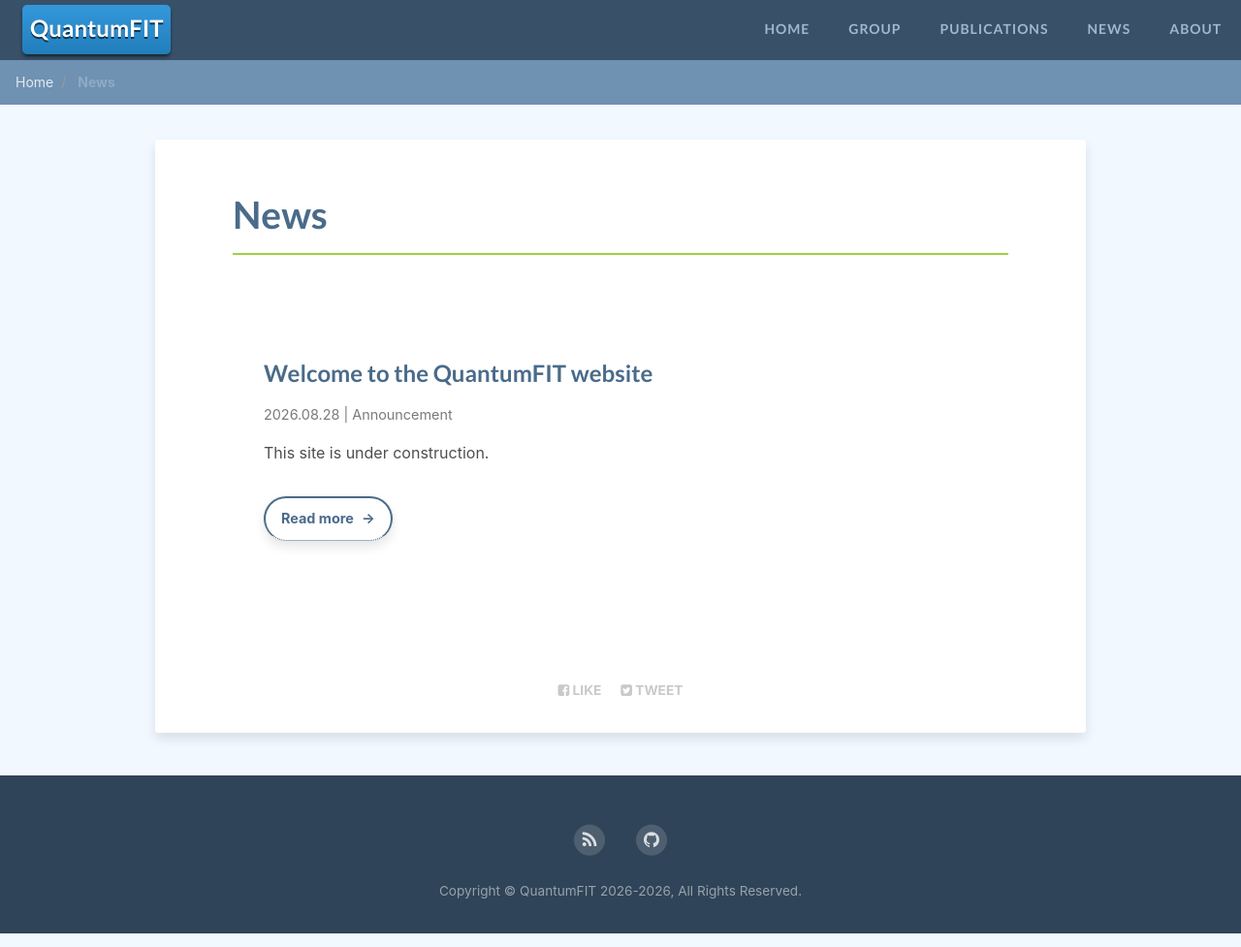
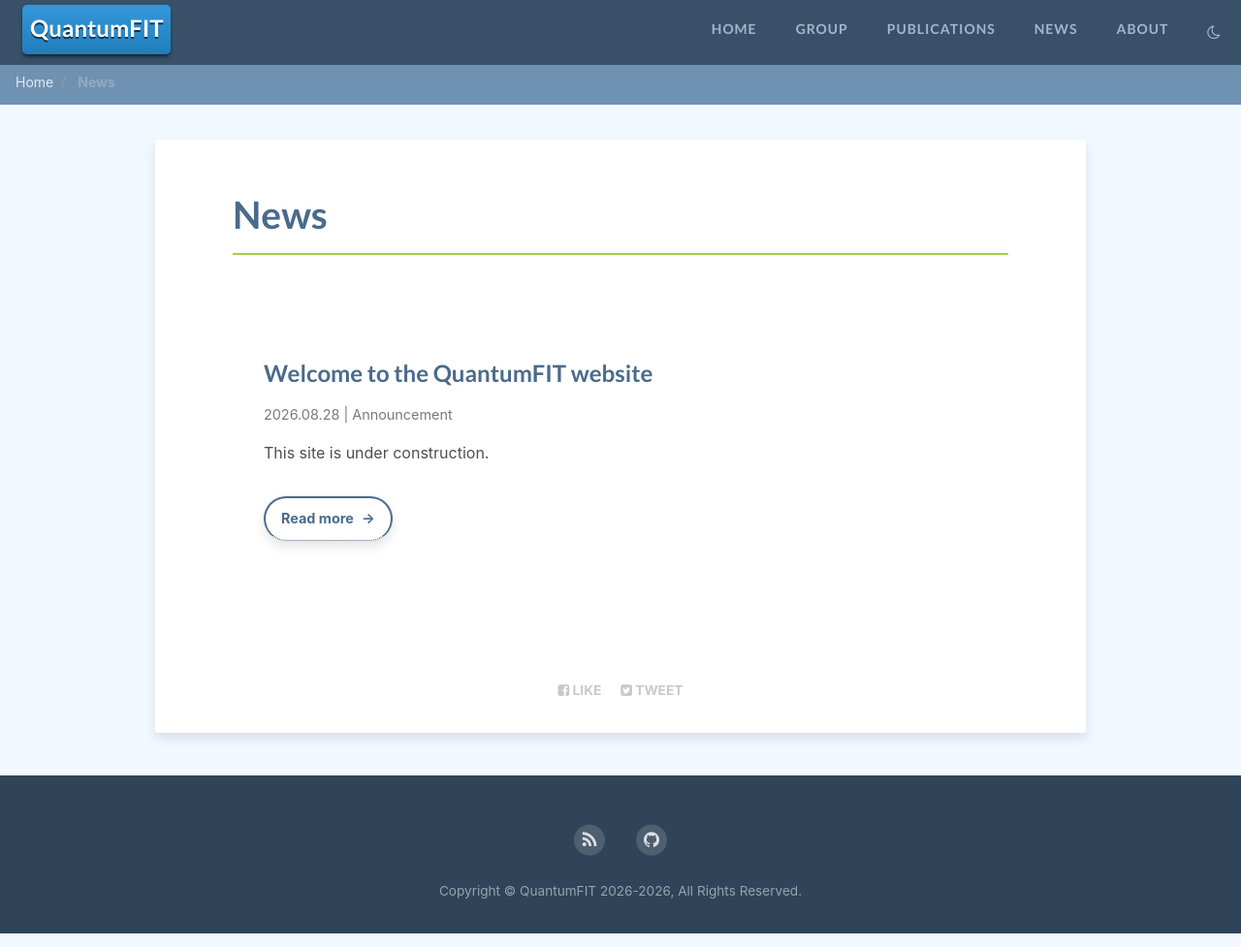
Before and after one commit to QuantumFIT/quantumfit.github.io, a Jekyll site: the page built from pages/news.md, in a window 1280 px wide and 977 px high. Shown: the whole window at 97% size. Built offline with Jekyll 4.4.1, drawn with Linux system fonts in a browser that asks for light colours; nearby versions of some CDN libraries; library files that are not in the unit come from our copies.

Commit message:
Add a navbar dark-mode toggle with a pre-paint theme bootstrap
head.html gains a small synchronous script as the first thing in <head>. It
only applies an explicitly stored choice; with nothing stored it sets no
attribute, leaving the prefers-color-scheme block in charge, so the OS setting
remains the default with no JS involved. It has to stay synchronous and first:
deferring it would let the browser paint the other theme before it runs.

nav_cleanblog.html gains the button (a <button>, since it acts rather than
navigates) plus the click handler and a matchMedia listener, so the icon still
tracks the OS while the reader has made no explicit choice. The icon shows the
action, not the state: a sun means "switch to light".

Verified in headless Brave on a Dark-mode machine, against the un-stamped build:
  no stored choice   -> page background #10171f (dark, follows the OS)
  stored 'light'     -> page background #f1f8ff (light, overrides the OS)
The second case exercises both the storage read and the
:not([data-theme="light"]) guard on the media query.

Co-Authored-By: Claude Opus 5 (1M context) <noreply@anthropic.com>

```diff
--- a/_includes/head.html
+++ b/_includes/head.html
@@ -1,3 +1,24 @@
+{% comment %}
+  Theme bootstrap. Must stay the first thing in <head>, and must stay
+  synchronous: it runs before the browser paints, so a reader who chose a theme
+  never sees a flash of the other one. Deferring or moving it lower reintroduces
+  that flash.
+
+  Only an explicit choice is written here. With no stored choice we set nothing,
+  which leaves the @media (prefers-color-scheme) block in _theme-tokens.scss in
+  charge -- so the OS setting is the default and no JS is needed for it.
+{% endcomment %}
+<script>
+  (function () {
+    try {
+      var saved = window.localStorage.getItem('qf-theme');
+      if (saved === 'dark' || saved === 'light') {
+        document.documentElement.setAttribute('data-theme', saved);
+      }
+    } catch (e) { /* private mode / storage disabled: fall back to the OS */ }
+  })();
+</script>
+
 {% if site.google_analytics %}
 <!-- Google tag (gtag.js) for GA 4.0 -->
 <script async src="https://www.googletagmanager.com/gtag/js?id=G-YF0L42296D"></script>
--- a/_includes/nav_cleanblog.html
+++ b/_includes/nav_cleanblog.html
@@ -23,9 +23,61 @@
                     {% endif %}
                     <li><a href="{{ domain }}{{ link.url }}" {% if link.url contains 'http' %}target="_blank"{% endif %}>{{ link.title }}</a></li>
                 {% endfor %}
+                <li>
+                    <button type="button" class="theme-toggle" aria-pressed="false"
+                            aria-label="Switch between light and dark theme">
+                        <i class="fa fa-moon-o" aria-hidden="true"></i>
+                        <span class="sr-only">Toggle dark mode</span>
+                    </button>
+                </li>
             </ul>
         </div>
         <!-- /.navbar-collapse -->
     </div>
     <!-- /.container -->
 </nav>
+
+{% comment %}
+  Theme toggle behaviour. The pre-paint half of this lives in head.html; this
+  half only needs to run once the button exists.
+
+  With no stored choice the button reflects the OS setting, which is why the
+  matchMedia listener is here: if the reader flips their OS theme while on the
+  page and has not overridden it, the icon has to follow.
+
+  The icon shows the action, not the state -- a sun means "switch to light".
+{% endcomment %}
+<script>
+  (function () {
+    var btn = document.querySelector('.theme-toggle');
+    if (!btn) { return; }
+    var icon = btn.querySelector('i');
+    var mq = window.matchMedia('(prefers-color-scheme: dark)');
+
+    function effectiveTheme() {
+      var explicit = document.documentElement.getAttribute('data-theme');
+      if (explicit === 'dark' || explicit === 'light') { return explicit; }
+      return mq.matches ? 'dark' : 'light';
+    }
+
+    function sync() {
+      var isDark = effectiveTheme() === 'dark';
+      icon.className = isDark ? 'fa fa-sun-o' : 'fa fa-moon-o';
+      btn.setAttribute('aria-pressed', isDark ? 'true' : 'false');
+      btn.title = isDark ? 'Switch to light theme' : 'Switch to dark theme';
+    }
+
+    btn.addEventListener('click', function () {
+      var next = effectiveTheme() === 'dark' ? 'light' : 'dark';
+      document.documentElement.setAttribute('data-theme', next);
+      try { window.localStorage.setItem('qf-theme', next); } catch (e) {}
+      sync();
+    });
+
+    // Only fires while the reader has no explicit choice stored.
+    if (mq.addEventListener) { mq.addEventListener('change', sync); }
+    else if (mq.addListener) { mq.addListener(sync); }
+
+    sync();
+  })();
+</script>
--- a/_sass/_nav_cleanblog.scss
+++ b/_sass/_nav_cleanblog.scss
@@ -183,3 +183,31 @@
     box-shadow: none;
   }
 }
+
+// Dark-mode toggle in the navbar.
+//
+// It is a <button>, not an <a>, because it performs an action rather than
+// navigating -- which means the theme's `.nav li a` rules do not reach it and
+// its browser-default button chrome has to be reset by hand. These values are
+// copied from those rules so it sits flush with the nav links.
+.navbar-custom .nav li .theme-toggle {
+    background: none;
+    border: 0;
+    padding: 20px;
+    color: $nav-color;
+    font-size: 16px;
+    line-height: inherit;
+    cursor: pointer;
+
+    &:hover,
+    &:focus {
+        color: $nav-faded;
+    }
+}
+
+// Matches the theme's own collapsed-navbar padding for `.nav li a`.
+@media (max-width: 767px) {
+    .navbar-custom .nav li .theme-toggle {
+        padding: 10px 20px;
+    }
+}
```
